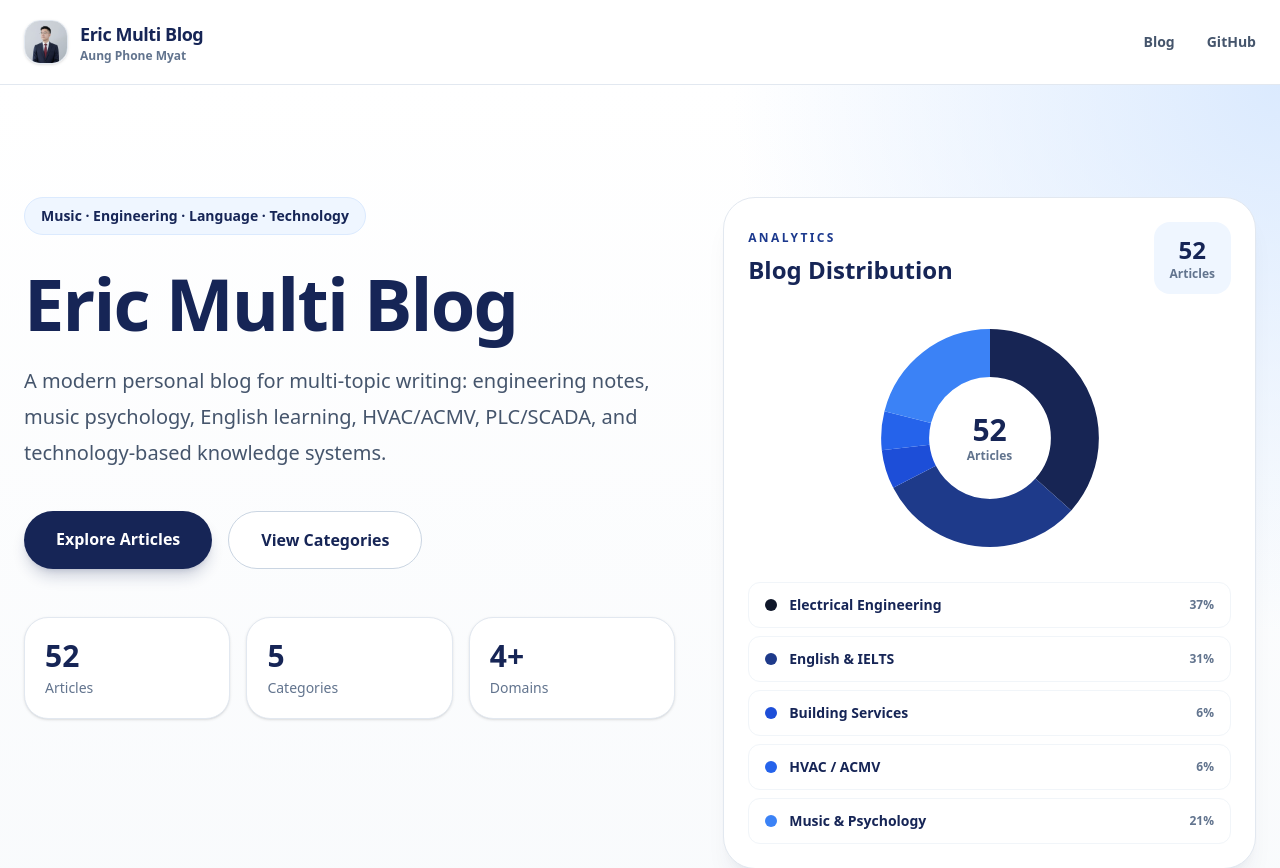
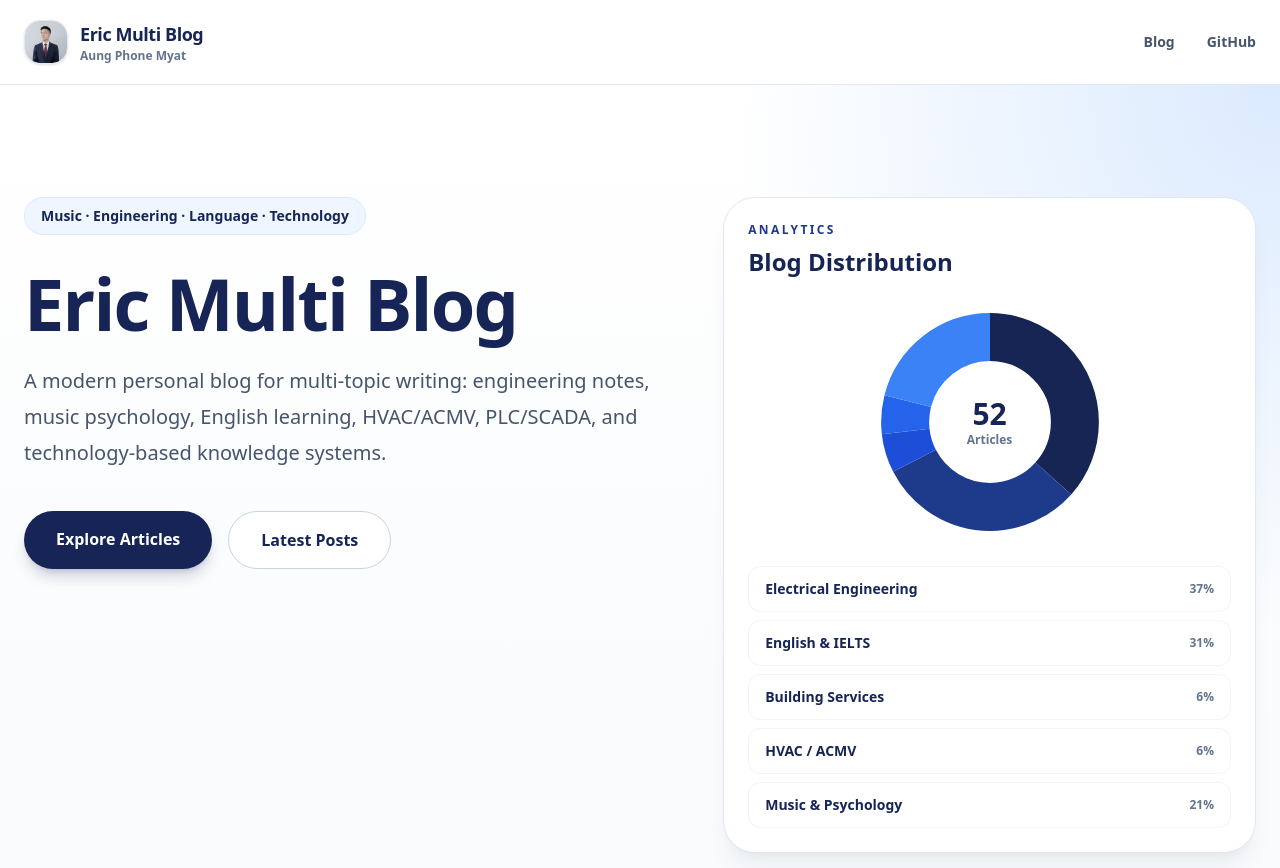
Before and after one commit to Eric9435/eric9435.github.io, a Next.js app: page / in a window 1280 px wide. Shown: the top 868 px of the page. Built offline with nearby package versions, Linux system fonts and the light colour scheme.

Commit message:
Fix homepage syntax

```diff
--- a/src/app/page.tsx
+++ b/src/app/page.tsx
@@ -10,36 +10,15 @@ export default function Home() {
     count: posts.filter((p) => p.category === category).length,
   }));
 
-  const total = categoryData.reduce((sum, item) => sum + item.count, 0);
-  let current = 0;
-  const colors = ["#0f172a", "#1e3a8a", "#1d4ed8", "#2563eb", "#3b82f6", "#93c5fd"];
-
-  const slices = categoryData.map((item, index) => {
-    const start = current;
-    const value = total ? (item.count / total) * 100 : 0;
-    current += value;
-    return `${colors[index % colors.length]} ${start}% ${current}%`;
-  });
-
   return (
     <main className="min-h-screen bg-white text-slate-950">
       <nav className="sticky top-0 z-50 border-b border-slate-200 bg-white/90 backdrop-blur-xl">
         <div className="mx-auto flex max-w-7xl items-center justify-between px-6 py-5">
           <a href="/" className="flex items-center gap-3">
-            <img
-              src="/assets/img/profile.jpg"
-              alt="Aung Phone Myat"
-              className="h-11 w-11 rounded-2xl border border-slate-200 object-cover shadow-sm"
-            />
-
+            <img src="/assets/img/profile.jpg" alt="Aung Phone Myat" className="h-11 w-11 rounded-2xl border border-slate-200 object-cover shadow-sm" />
             <div>
-              <div className="text-lg font-black tracking-tight text-blue-950">
-                Eric Multi Blog
-              </div>
-
-              <div className="text-xs font-semibold text-slate-500">
-                Aung Phone Myat
-              </div>
+              <div className="text-lg font-black tracking-tight text-blue-950">Eric Multi Blog</div>
+              <div className="text-xs font-semibold text-slate-500">Aung Phone Myat</div>
             </div>
           </a>
 
@@ -64,9 +43,8 @@ export default function Home() {
             </h1>
 
             <p className="mt-6 max-w-3xl text-xl leading-9 text-slate-600">
-              A modern personal blog for multi-topic writing: engineering notes,
-              music psychology, English learning, HVAC/ACMV, PLC/SCADA,
-              and technology-based knowledge systems.
+              A modern personal blog for multi-topic writing: engineering notes, music psychology,
+              English learning, HVAC/ACMV, PLC/SCADA, and technology-based knowledge systems.
             </p>
 
             <div className="mt-10 flex flex-wrap gap-4">
@@ -74,81 +52,33 @@ export default function Home() {
                 Explore Articles
               </a>
 
-              <a href="#categories" className="rounded-full border border-slate-300 bg-white px-8 py-4 font-bold text-blue-950 hover:border-blue-950">
-                View Categories
+              <a href="#latest" className="rounded-full border border-slate-300 bg-white px-8 py-4 font-bold text-blue-950 hover:border-blue-950">
+                Latest Posts
               </a>
-            </div>
-
-            <div className="mt-12 grid max-w-2xl grid-cols-3 gap-4">
-              <div className="rounded-3xl border border-slate-200 bg-white p-5 shadow-sm">
-                <div className="text-3xl font-black text-blue-950">{posts.length}</div>
-                <div className="mt-1 text-sm text-slate-500">Articles</div>
-              </div>
-
-              <div className="rounded-3xl border border-slate-200 bg-white p-5 shadow-sm">
-                <div className="text-3xl font-black text-blue-950">{categories.length}</div>
-                <div className="mt-1 text-sm text-slate-500">Categories</div>
-              </div>
-
-              <div className="rounded-3xl border border-slate-200 bg-white p-5 shadow-sm">
-                <div className="text-3xl font-black text-blue-950">4+</div>
-                <div className="mt-1 text-sm text-slate-500">Domains</div>
-              </div>
-
             </div>
           </div>
 
           <aside className="rounded-[2rem] border border-slate-200 bg-white p-6 shadow-xl shadow-blue-950/5">
-            <div className="flex items-center justify-between">
-              <div>
-                <p className="text-xs font-black uppercase tracking-[0.2em] text-blue-900">
-                  Analytics
-                </p>
-
-                <h2 className="mt-2 text-2xl font-black text-blue-950">
-                  Blog Distribution
-                </h2>
-              </div>
-
-              <div className="rounded-2xl bg-blue-50 px-4 py-3 text-center">
-                <div className="text-2xl font-black text-blue-950">
-                  {posts.length}
-                </div>
-
-                <div className="text-xs font-semibold text-slate-500">
-                  Articles
-                </div>
-              </div>
-            </div>
+            <p className="text-xs font-black uppercase tracking-[0.2em] text-blue-900">Analytics</p>
+            <h2 className="mt-2 text-2xl font-black text-blue-950">Blog Distribution</h2>
 
             <div className="mt-8 flex items-center justify-center">
               <PieChart data={categoryData} />
             </div>
 
             <div className="mt-8 grid gap-2">
-              {categoryData.map((item, index) => {
-                const percent = total ? Math.round((item.count / total) * 100) : 0;
+              {categoryData.map((item) => {
+                const percent = posts.length ? Math.round((item.count / posts.length) * 100) : 0;
 
                 return (
-                  <div
+                  <a
                     key={item.name}
-                    className="flex items-center justify-between rounded-xl border border-slate-100 px-4 py-3"
+                    href={`/blog?category=${encodeURIComponent(item.name)}`}
+                    className="flex items-center justify-between rounded-xl border border-slate-100 px-4 py-3 hover:bg-blue-50"
                   >
-                    <div className="flex items-center gap-3">
-                      <span
-                        className="h-3 w-3 rounded-full"
-                        style={{ backgroundColor: colors[index % colors.length] }}
-                      />
-
-                      <span className="text-sm font-bold text-blue-950">
-                        {item.name}
-                      </span>
-                    </div>
-
-                    <span className="text-xs font-black text-slate-500">
-                      {percent}%
-                    </span>
-                  </div>
+                    <span className="text-sm font-bold text-blue-950">{item.name}</span>
+                    <span className="text-xs font-black text-slate-500">{percent}%</span>
+                  </a>
                 );
               })}
             </div>
@@ -156,16 +86,13 @@ export default function Home() {
         </div>
       </section>
 
-
-
-<section className="mx-auto max-w-7xl px-6 pb-24">
+      <section id="latest" className="mx-auto max-w-7xl px-6 py-20">
         <div className="mb-8 flex items-end justify-between">
           <div>
-            <p className="text-sm font-black uppercase tracking-[0.25em] text-blue-900">
-              Recently Added
-            </p>
+            <p className="text-sm font-black uppercase tracking-[0.25em] text-blue-900">Recently Added</p>
             <h2 className="mt-3 text-4xl font-black text-blue-950">Latest Articles</h2>
           </div>
+
           <a href="/blog" className="font-bold text-blue-900">View all →</a>
         </div>
 
@@ -176,21 +103,10 @@ export default function Home() {
               href={`/blog/${post.slug}`}
               className="group rounded-[2rem] border border-slate-200 bg-white p-7 shadow-sm transition hover:-translate-y-1 hover:border-blue-200 hover:shadow-xl"
             >
-              <div className="text-xs font-black uppercase tracking-widest text-blue-900">
-                {post.category}
-              </div>
-
-              <h3 className="mt-4 text-2xl font-black leading-snug text-blue-950 group-hover:text-blue-700">
-                {post.title}
-              </h3>
-
-              <p className="mt-4 line-clamp-3 text-sm leading-6 text-slate-600">
-                {post.excerpt}
-              </p>
-
-              <div className="mt-7 font-black text-blue-950">
-                Read article →
-              </div>
+              <div className="text-xs font-black uppercase tracking-widest text-blue-900">{post.category}</div>
+              <h3 className="mt-4 text-2xl font-black leading-snug text-blue-950 group-hover:text-blue-700">{post.title}</h3>
+              <p className="mt-4 line-clamp-3 text-sm leading-6 text-slate-600">{post.excerpt}</p>
+              <div className="mt-7 font-black text-blue-950">Read article →</div>
             </a>
           ))}
         </div>
@@ -198,30 +114,13 @@ export default function Home() {
 
       <footer className="border-t border-slate-200 bg-white">
         <div className="mx-auto flex max-w-7xl flex-col items-center justify-between gap-3 px-6 py-8 text-sm text-slate-500 md:flex-row">
-
-          <div>
-            © 2026 Eric Multi Blog. All rights reserved.
+          <div>© 2026 Eric Multi Blog. All rights reserved.</div>
+          <div className="flex items-center gap-5">
+            <a href="https://github.com/Eric9435" className="hover:text-blue-950">GitHub</a>
+            <a href="/blog" className="hover:text-blue-950">Blog</a>
           </div>
-
-          <div className="flex items-center gap-5">
-            <a
-              href="https://github.com/Eric9435"
-              className="hover:text-blue-950"
-            >
-              GitHub
-            </a>
-
-            <a
-              href="/blog"
-              className="hover:text-blue-950"
-            >
-              Blog
-            </a>
-          </div>
-
         </div>
       </footer>
-
     </main>
   );
 }
```
